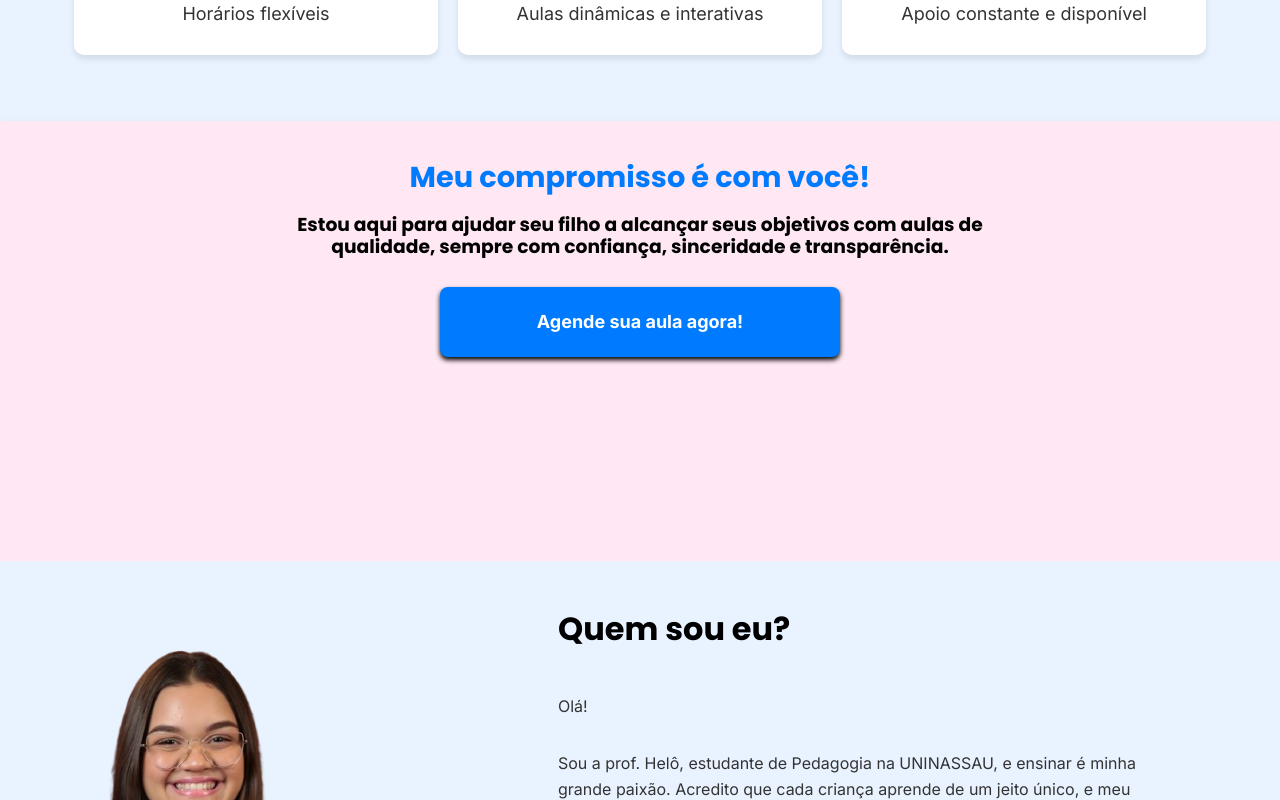
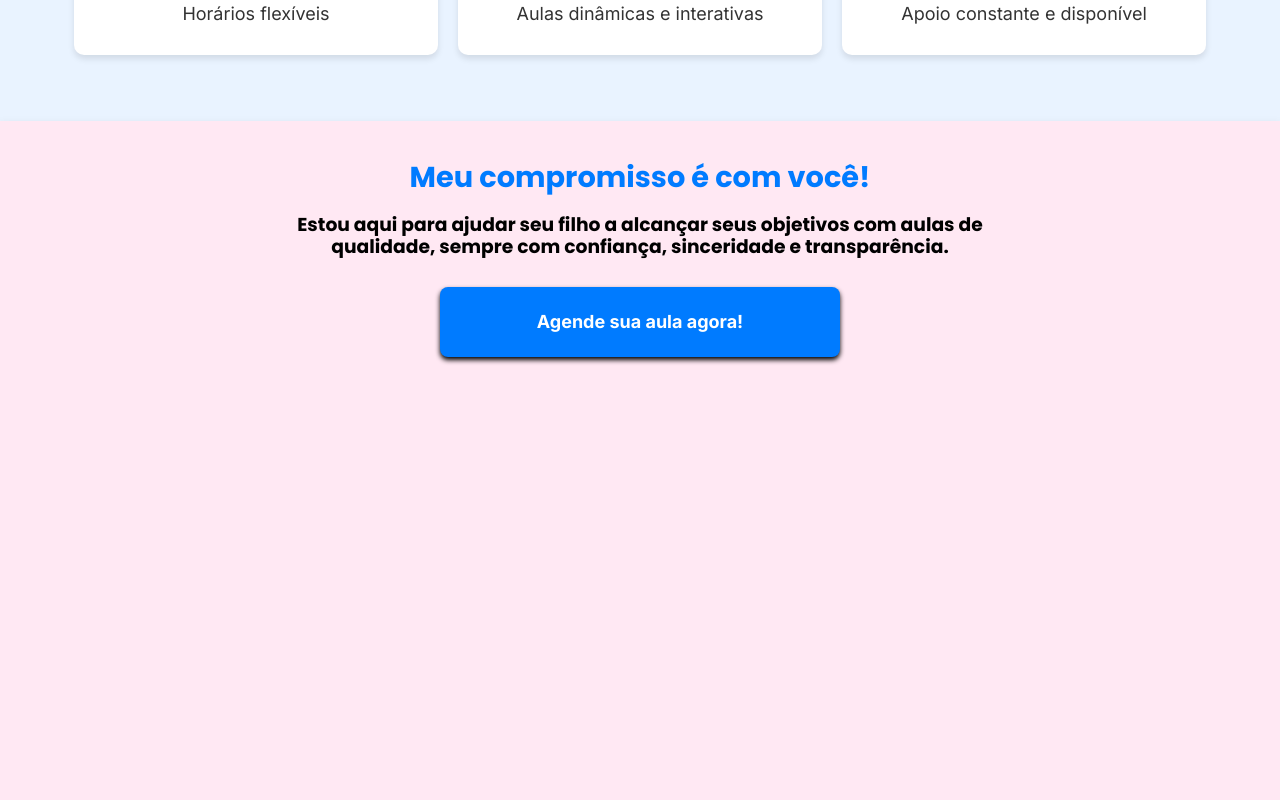
Before and after one commit to Israel-ops-cmd/prof-helo, a React (Vite) app: page / in a window 1280 px wide. Shown: the part 2020-2820 px from the top of the page. Built offline with nearby package versions, Linux system fonts and the light colour scheme.

Commit message:
testanto altura

```diff
--- a/src/components/Garantia/Garantia.css
+++ b/src/components/Garantia/Garantia.css
@@ -5,7 +5,7 @@
     padding-right: 0;
     text-align: center;
     box-shadow: 0 4px 10px rgba(0, 0, 0, 0.1);
-    min-height: 50vh;
+    min-height: 100vh;
 }
 
 .garantia-container h2 {
```
